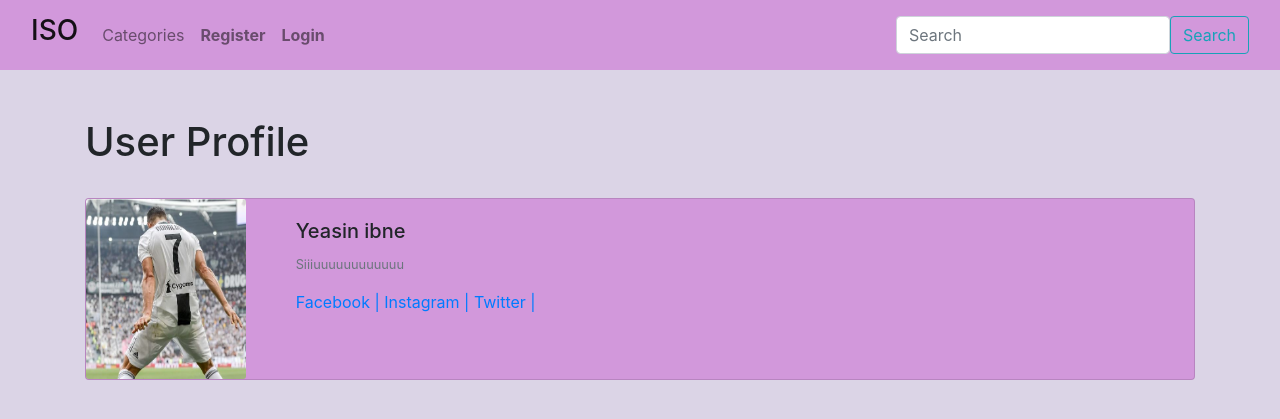
After one commit to Yeasin0011/ISO_CSE370, a Django app: a page that uses ISO/members/templates/registration/user_profile.html in a window 1280 px wide. The commit adds this page. Shown: the top 419 px of the page. Run offline with Django 4.2, Linux system fonts and the light colour scheme; data comes from the database, SQL or seed files in the repository; both versions use the stored data as it was after the commit; some libraries are stand-ins or nearby versions.

Commit message:
User Profile Page added

```diff
--- /dev/null
+++ b/ISO/members/templates/registration/user_profile.html
@@ -0,0 +1,36 @@
+{% extends 'base.html' %}
+{% block title %}ISO{% endblock %}
+
+
+{% block content %}
+
+
+<h1> User Profile </h1>
+<br>
+<div class="card mb-3" style="background-color: #D298DB;">
+    <div class="row g-0">
+      <div class="col-md-2">
+          <img src="{{  page_user.profile_pic.url }}"
+          class="card-img" width="200" height="180" alt="Profile Picture">
+      </div>
+      <div class="col-md-10">
+        <div class="card-body">
+          <h5 class="card-title">
+            {{ page_user.user.first_name }}
+            {{ page_user.user.last_name }}
+          </h5>
+          <p class="small text-muted">
+            {{  page_user.bio }}
+          </p>
+          <p class="card-text">
+            <a href="{{  page_user.fb_url }}"> Facebook |</a>
+            <a href="{{  page_user.fb_url }}"> Instagram |</a>
+            <a href="{{  page_user.fb_url }}"> Twitter |</a>
+          </p>
+        </div>
+      </div>
+    </div>
+  </div>
+
+
+{% endblock %}
--- a/ISO/members/urls.py
+++ b/ISO/members/urls.py
@@ -1,6 +1,6 @@
 from django.urls import path
 
-from .views import UserRegistrationView, UserEditView, PasswordsChangeView
+from .views import UserRegistrationView, UserEditView, PasswordsChangeView , ShowProfilePageView
 
 from django.contrib.auth import views as auth_views
 
@@ -11,6 +11,7 @@ urlpatterns = [
     path('edit_profile/', UserEditView.as_view(), name="edit_profile"),
     path('members/password/', PasswordsChangeView.as_view(template_name="registration/change-password.html")),
     # path('password/', auth_views.PasswordChangeView.as_view()),
+    path("<int:pk>/profile", ShowProfilePageView.as_view(), name='show_profile_page'),
 
 
 
--- a/ISO/members/views.py
+++ b/ISO/members/views.py
@@ -1,6 +1,8 @@
-from django.shortcuts import render
+from django.shortcuts import render,  get_object_or_404
 
 from django.views import generic
+
+from django.views.generic import DetailView
 
 from django.contrib.auth.forms import UserCreationForm, UserChangeForm, PasswordChangeForm
 
@@ -9,6 +11,19 @@ from django.contrib.auth.views import PasswordChangeView
 from django.urls import reverse_lazy
 
 from .forms import SignUpForm, EditProfileForm
+
+from ISO_Blog.models import Profile
+
+class ShowProfilePageView(DetailView):
+    model = Profile
+    template_name = 'registration/user_profile.html'
+    def get_context_data(self, *args, **kwargs):
+        users = Profile.objects.all()
+        context = super(ShowProfilePageView, self).get_context_data(*args, **kwargs)
+        page_user = get_object_or_404 (Profile, id=self.kwargs['pk'])
+        context["page_user"] = page_user
+        return context
+
 
 class PasswordsChangeView(PasswordChangeView):
     form_class= PasswordChangeForm
```
Also changed, not shown: ISO/ISO_Blog/templates/post.details.html (+6 -3 lines), ISO/db.sqlite3, ISO/media/images/1af1d9f19fd2818dcaeee097c1489aa4.jpg (added), ISO/media/images/artnld.JPG (added), ISO/media/images/muichiro_loW3zb7.png (added), ISO/media/images/soi.JPG (added), ISO/static/images/default.jpg (added).
